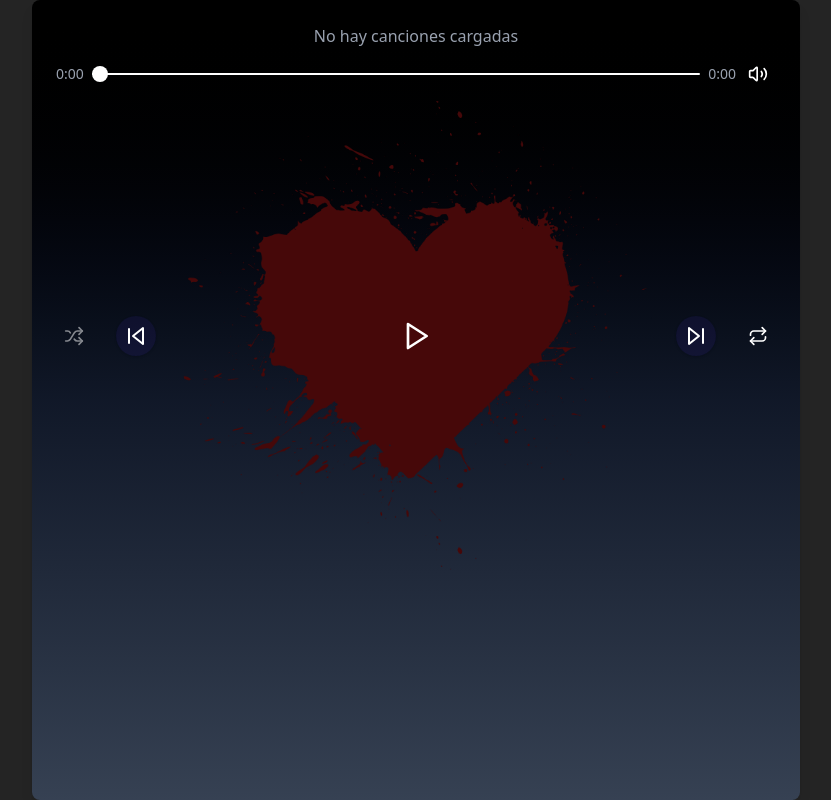
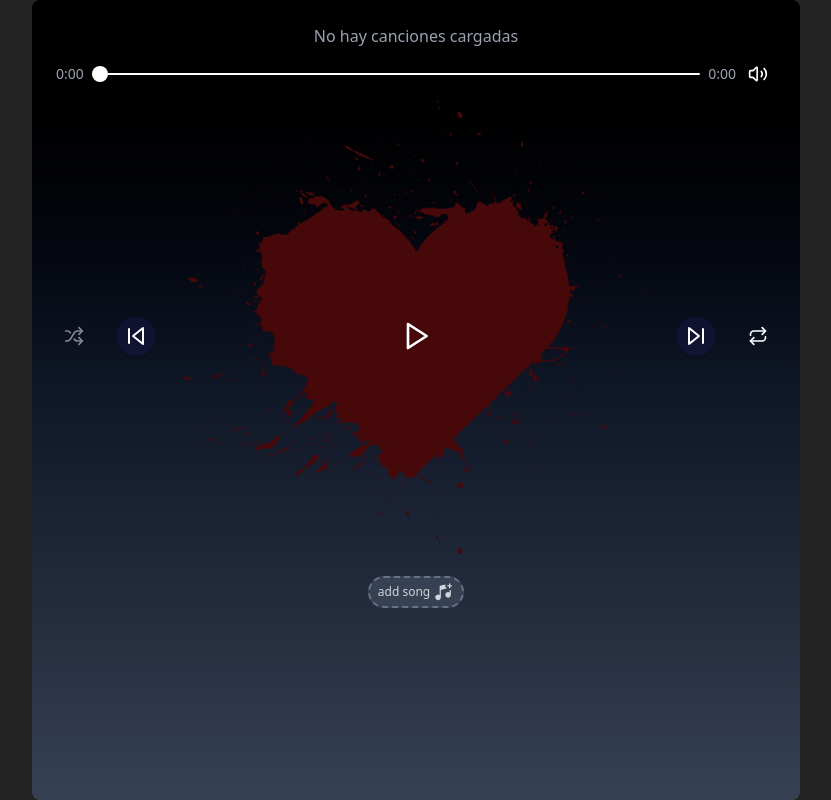
Before and after one commit to IsaaChaquito/Custom-Player-Music, a React (Vite) app: page / in a window 1280 px wide. Shown: the whole page, without its empty margins (224-1055 px from the left). Built offline with nearby package versions, Linux system fonts and the light colour scheme.

Commit message:
shuffle mode ready and working on repeat mode

```diff
--- a/src/player/Player.jsx
+++ b/src/player/Player.jsx
@@ -124,7 +124,7 @@ export default function MusicPlayer() {
   const playNextTrack = () => {
     if (player.playlist.length === 0) return;
 
-    const newIndex = (player.currentTrackIndex + 1) % player.playlist.length;
+    const newIndex = player.shuffleMode ? Math.floor(Math.random() * player.playlist.length) : (player.currentTrackIndex + 1) % player.playlist.length;
 
     setPlayer({
       ...player,
@@ -132,6 +132,18 @@ export default function MusicPlayer() {
       isPlaying: true
     });
   };
+
+  const playCurrentTrack = () => {
+    if (player.playlist.length === 0) return;
+
+    setPlayer({
+      ...player,
+      currentTime: 0,
+      isPlaying: true
+    })
+
+    audioRef.current.play();
+  }
 
   // Control de volumen
   const toggleMute = () => {
@@ -187,7 +199,12 @@ export default function MusicPlayer() {
       };
 
       audioRef.current.onended = () => {
-        playNextTrack();
+        switch (player.repeatMode) {
+          case 'repeat-all': playNextTrack(); break;
+          case 'repeat-one': playCurrentTrack(); break;
+          case 'none': /*do nothing */ break;
+          default: break;
+        }
       };
     }
   }, [player.currentTrackIndex, player.playlist]);
@@ -395,7 +412,7 @@ export default function MusicPlayer() {
 
 
       {/* Lista de reproducción */}
-      {player.playlist.length > 0 && (
+      {player.playlist.length > 0 ? (
         <>
 
         <div className='flex items- justify-between w-68 mb-6'>
@@ -464,6 +481,26 @@ export default function MusicPlayer() {
 
         </div>
         </>
+      ) : (
+        <div className="flex items-center justify-center w-full h-full">
+          {/* Área de carga de archivos */}
+          <div className="rounded-full ">
+            <label className="rounded-full flex items-center justify-center py-1 px-2 bg-gray-700 border-2 border-dashed cursor-pointer hover:bg-gray-600 border-gray-500">
+              <span className="text-gray-300 text-xs flex items-center justify-center gap-x-1">
+                add song
+                <AddSongIcon className="w-5 h-5" />
+              </span>
+              <input
+                type="file"
+                accept="audio/*"
+                multiple
+                className="hidden"
+                onChange={handleFileUpload}
+              />
+            </label>
+          </div>
+
+        </div>
       )}
 
       {/* Elemento de audio oculto */}
```
